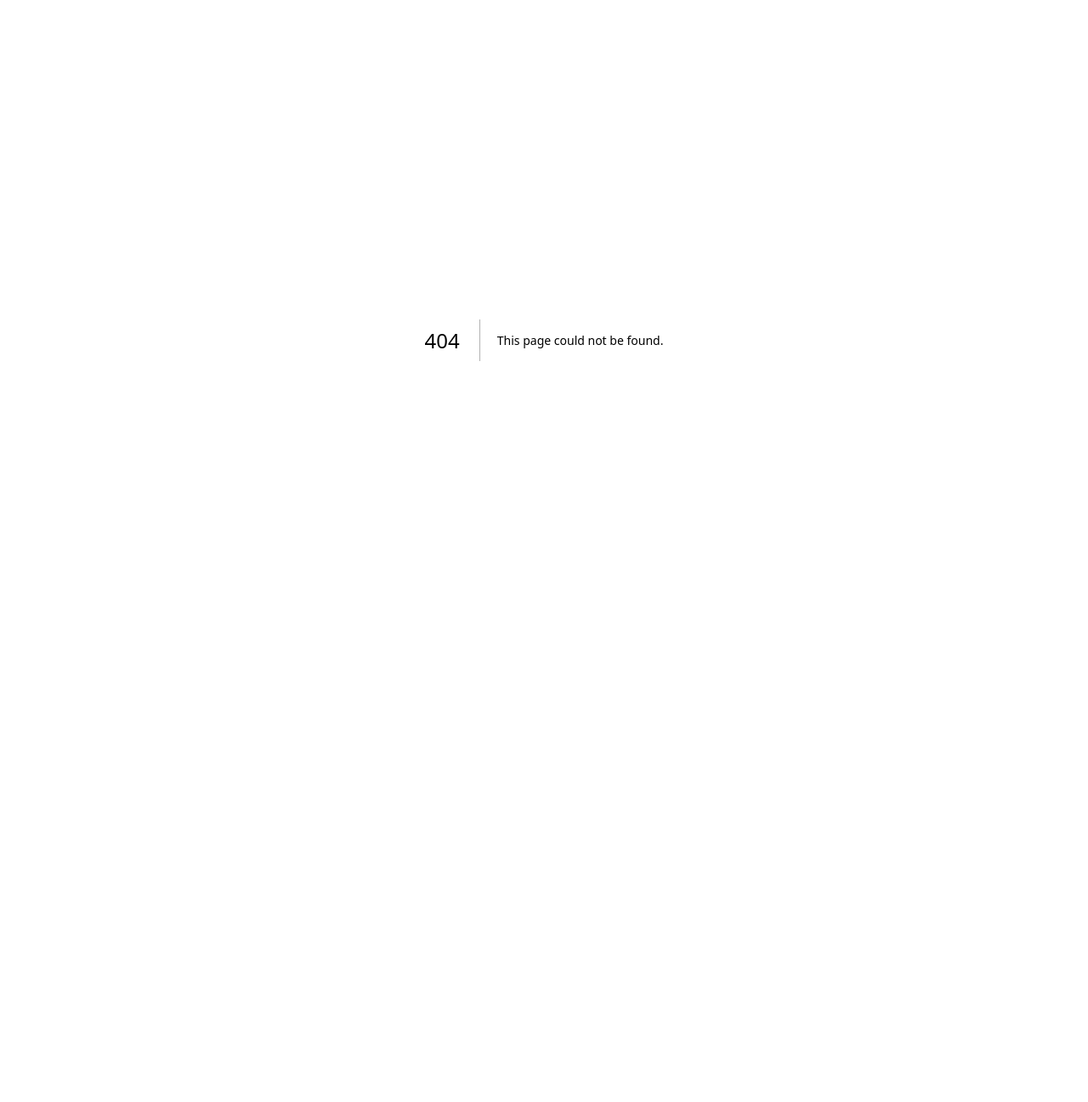
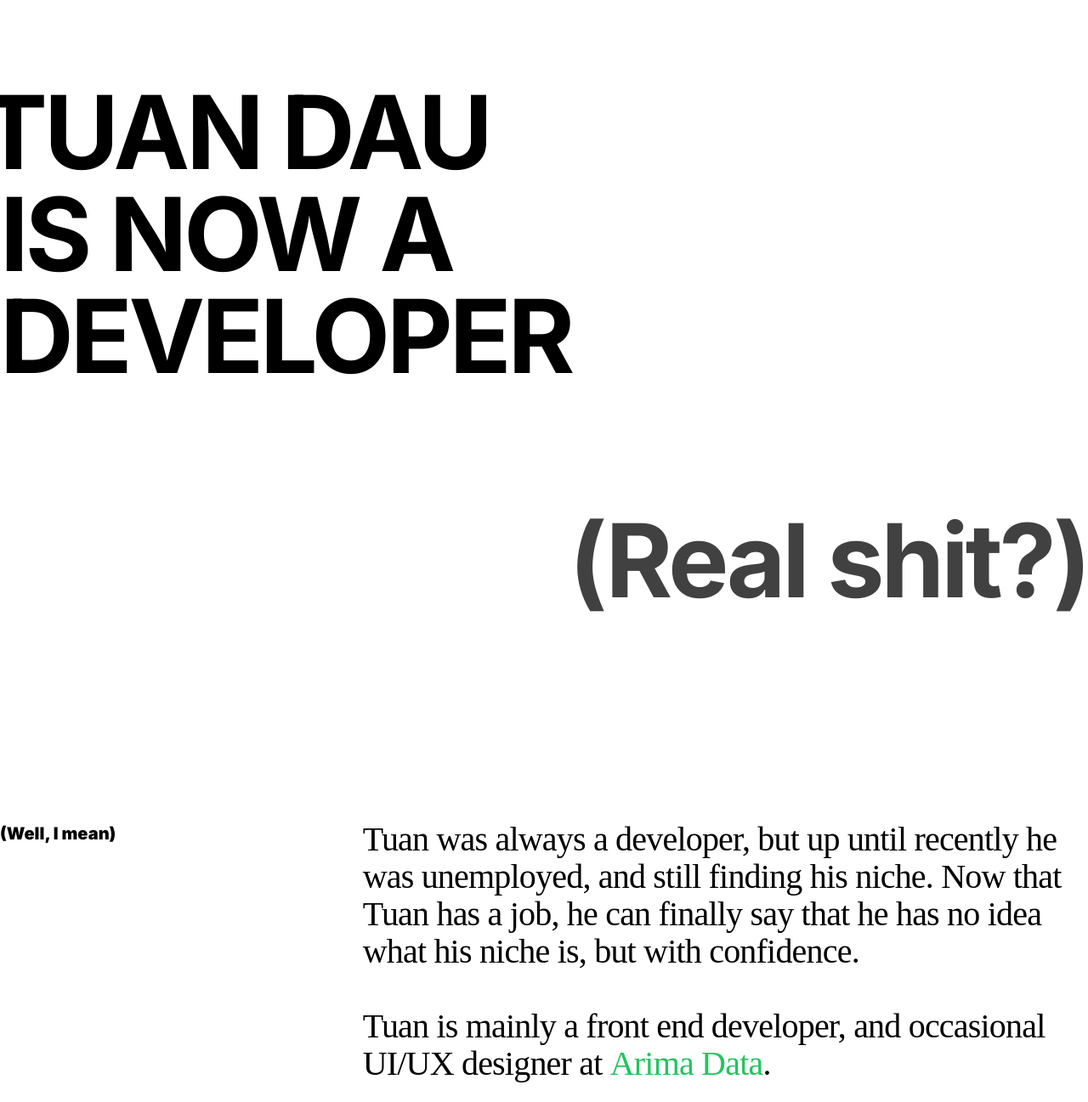
Before and after one commit to tuansydau/portfolio-website, a Next.js app: page /new-site in a window 1280 px wide. Before the commit this address had no page. Shown: the top 1297 px of the page at 85% size. Before the commit the page ends 800 px from the top, so only its background shows below. Built offline with nearby package versions, Linux system fonts and the light colour scheme; a web font is replaced by a local one.

Commit message:
add: new site styling, new fonts

```diff
--- a/app/layout.tsx
+++ b/app/layout.tsx
@@ -33,6 +33,12 @@ export default function RootLayout({
           href="https://api.fontshare.com/v2/css?f[]=comico@400&display=swap"
           rel="stylesheet"
         ></link>
+        <link rel="preconnect" href="https://fonts.googleapis.com" />
+        <link rel="preconnect" href="https://fonts.gstatic.com" />
+        <link
+          href="https://fonts.googleapis.com/css2?family=Inter:wght@100..900&display=swap"
+          rel="stylesheet"
+        ></link>
       </head>
       <body className={inter.className}>{children}</body>
     </html>
--- /dev/null
+++ b/app/new-site/page.tsx
@@ -0,0 +1,140 @@
+'use client';
+import Navbar from '@/components/Navbar';
+
+export default function Home() {
+  return (
+    <div className="flex min-h-screen flex-col items-center justify-between ">
+      {/* page container */}
+      <div className="flex w-full min-h-screen max-w-[1360px]">
+        {/* Navbar */}
+        <div className="fixed w-full max-w-[1360px]">
+          {/* <Navbar highlightedButton={'home'} /> */}
+        </div>
+
+        {/* Body container */}
+        <div className="w-full">
+          {/* Hero section */}
+          <div
+            className="mt-24 w-7/12"
+            style={{
+              fontFamily: 'inter',
+              fontSize: '120px',
+              lineHeight: '100%',
+              letterSpacing: '-0.25rem',
+              fontWeight: 700
+            }}
+          >
+            <span className="-ml-6">TUAN DAU</span>
+            <div className="flex h-[120px] items-center">
+              {/* <div className="bg-black w-[400px] h-[90px] mr-2" /> */}
+              IS NOW A
+            </div>
+            DEVELOPER
+          </div>
+          <div
+            className="w-full text-right mt-36 text-[#414141]"
+            style={{
+              fontFamily: 'inter',
+              fontSize: '120px',
+              lineHeight: '100%',
+              letterSpacing: '-0.25rem',
+              fontWeight: 700
+            }}
+          >
+            (Real shit?)
+          </div>
+
+          {/* About me */}
+          <div className="flex w-full justify-between min-h-screen items-center">
+            <div className="w-full flex">
+              <div
+                className="w-1/3"
+                style={{
+                  fontFamily: 'inter',
+                  fontSize: '20px',
+                  letterSpacing: '0rem',
+                  fontWeight: 900
+                }}
+              >
+                (Well, I mean)
+              </div>
+              <div
+                className="w-2/3"
+                style={{
+                  fontFamily: 'satoshi',
+                  fontSize: '40px',
+                  lineHeight: '110%',
+                  letterSpacing: '-0.05rem',
+                  fontWeight: 300
+                }}
+              >
+                Tuan was always a developer, but up until recently he was
+                unemployed, and still finding his niche. Now that Tuan has a
+                job, he can finally say that he has no idea what his niche is,
+                but with confidence.
+                <br />
+                <br />
+                Tuan is mainly a front end developer, and occasional UI/UX
+                designer at{' '}
+                <a
+                  href="https://www.arimadata.com"
+                  className="font-medium text-green-500"
+                >
+                  Arima Data
+                </a>
+                .
+              </div>
+            </div>
+          </div>
+          {/* Skills */}
+          <div
+            className="flex flex-col w-full items-center min-h-screen"
+            style={{
+              fontFamily: 'satoshi',
+              fontSize: '60px',
+              lineHeight: '110%',
+              letterSpacing: '0rem',
+              fontWeight: 700,
+              listStyleType: 'circle'
+            }}
+          >
+            <div className="text-center">
+              Although Tuan doesn&apos;t know his niche, he has done the
+              following...
+            </div>
+            <ul
+              className="text-center mt-4"
+              style={{
+                fontFamily: 'satoshi',
+                fontSize: '30px',
+                lineHeight: '200%',
+                letterSpacing: '-0.05rem',
+                fontWeight: 300
+              }}
+            >
+              <li>
+                Back End - Python (Flask, FastAPI), MongoDB, PostgreSQL,
+                Ethereum/Solidity
+              </li>
+              <li>
+                Front End - Typescript/Javascript/React, Valtio, HTML/CSS,
+                Framer
+              </li>
+              <li>
+                DevOps - Azure/AWS, DigitalOcean, Jenkins, Github Actions,
+                Docker
+              </li>
+              <li>UI/UX Design - Figma, User Interviews</li>
+              <br />
+              <li>
+                And kind of: Computer Graphics, Compiler Tools, Data Mining,
+                Machine Learning
+              </li>
+            </ul>
+          </div>
+          {/* <div className="min-h-screen"></div> */}
+        </div>
+      </div>
+    </div>
+  );
+}
--- a/components/Navbar.tsx
+++ b/components/Navbar.tsx
@@ -21,7 +21,7 @@ export default function Navbar({
 }: NavbarPropTypes) {
   return (
     <div
-      className="z-10 flex w-full justify-between items-center space-x-12  px-8 border-black"
+      className="z-10 flex w-full justify-between items-center space-x-12 border-black bg-white"
       // style={{ backgroundColor: 'rgba(255, 255, 255, 0)' }}
     >
       <Link href="/">
@@ -34,7 +34,7 @@ export default function Navbar({
           height={40}
         />
       </Link>
-          <div className="flex space-x-4">
+      <div className="flex space-x-4">
         <Link href="/">
           <div
             className={
```
